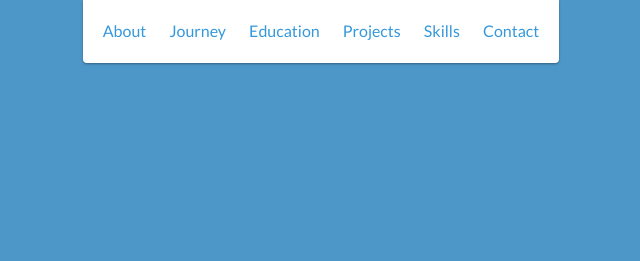
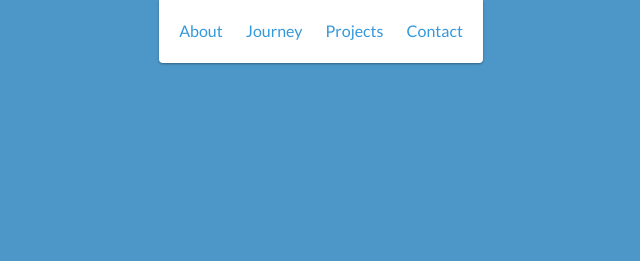
Before and after one commit to teodorico-shop/website, a website: page index.html in a window 1280 px wide. Shown: the top 261 px of the page, without its empty margins (319-959 px from the left). Drawn offline with nearby package versions, Linux system fonts and the light colour scheme.

Commit message:
Updated top menu

```diff
--- a/index.html
+++ b/index.html
@@ -31,13 +31,7 @@
                 <a href="#journey">Journey</a>
             </li>
             <li>
-                <a href="#education">Education</a>
-            </li>
-            <li>
                 <a href="#projects">Projects</a>
-            </li>
-            <li>
-                <a href="#skills">Skills</a>
             </li>
             <li>
                 <a href="#contact">Contact</a>
```
